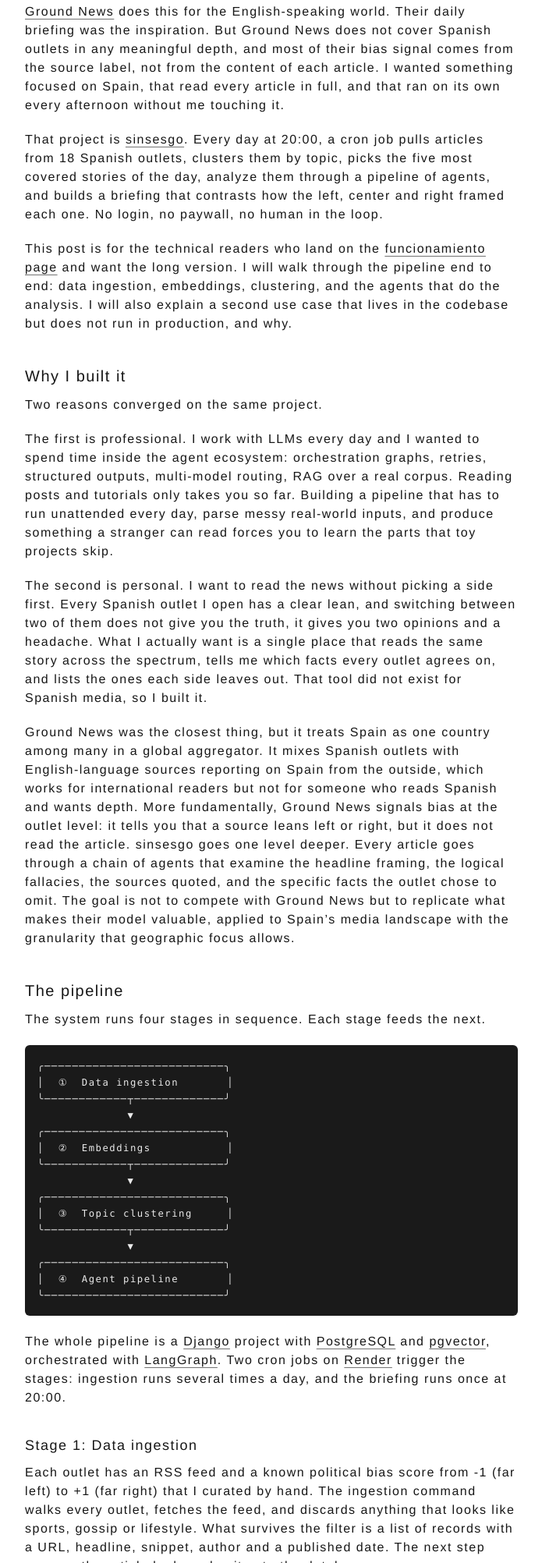
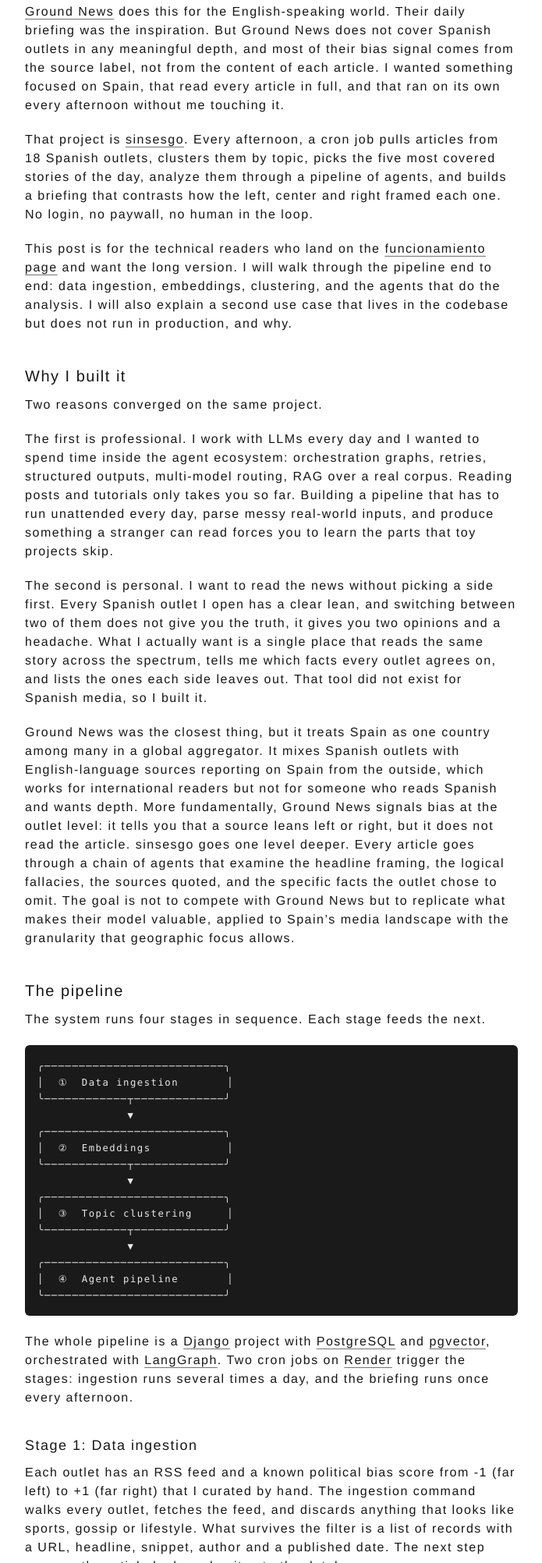
Before and after one commit to bertini36/bertini36.github.io, an Astro site: page /sinsesgo in a window 1280 px wide. Shown: the part 394-2398 px from the top of the page at 78% size, without its empty margins (292-987 px from the left). Built offline with nearby package versions, Linux system fonts and the light colour scheme; Astro itself is replaced by a stand-in of ours; some packages are replaced by stand-ins of ours; code samples lack their colours.

Commit message:
fix: Update timing description for cron job in sinsesgo post

````diff
--- a/src/content/posts/sinsesgo.md
+++ b/src/content/posts/sinsesgo.md
@@ -8,7 +8,7 @@ For years I’ve read Spanish news with a thumb on the scroll bar and one eye on
 
 [Ground News](https://ground.news/daily-briefing) does this for the English-speaking world. Their daily briefing was the inspiration. But Ground News does not cover Spanish outlets in any meaningful depth, and most of their bias signal comes from the source label, not from the content of each article. I wanted something focused on Spain, that read every article in full, and that ran on its own every afternoon without me touching it.
 
-That project is **[sinsesgo](https://sinsesgo.es)**. Every day at 20:00, a cron job pulls articles from 18 Spanish outlets, clusters them by topic, picks the five most covered stories of the day, analyze them through a pipeline of agents, and builds a briefing that contrasts how the left, center and right framed each one. No login, no paywall, no human in the loop.
+That project is **[sinsesgo](https://sinsesgo.es)**. Every afternoon, a cron job pulls articles from 18 Spanish outlets, clusters them by topic, picks the five most covered stories of the day, analyze them through a pipeline of agents, and builds a briefing that contrasts how the left, center and right framed each one. No login, no paywall, no human in the loop.
 
 This post is for the technical readers who land on the [funcionamiento page](https://sinsesgo.es/funcionamiento) and want the long version. I will walk through the pipeline end to end: data ingestion, embeddings, clustering, and the agents that do the analysis. I will also explain a second use case that lives in the codebase but does not run in production, and why.
 
@@ -44,7 +44,7 @@ The system runs four stages in sequence. Each stage feeds the next.
 ╰──────────────────────────╯
 ```
 
-The whole pipeline is a [Django](https://www.djangoproject.com/) project with [PostgreSQL](https://www.postgresql.org/) and [pgvector](https://github.com/pgvector/pgvector), orchestrated with [LangGraph](https://github.com/langgraph/langgraph). Two cron jobs on [Render](https://render.com/) trigger the stages: ingestion runs several times a day, and the briefing runs once at 20:00.
+The whole pipeline is a [Django](https://www.djangoproject.com/) project with [PostgreSQL](https://www.postgresql.org/) and [pgvector](https://github.com/pgvector/pgvector), orchestrated with [LangGraph](https://github.com/langgraph/langgraph). Two cron jobs on [Render](https://render.com/) trigger the stages: ingestion runs several times a day, and the briefing runs once every afternoon.
 
 ### Stage 1: Data ingestion
 
````
